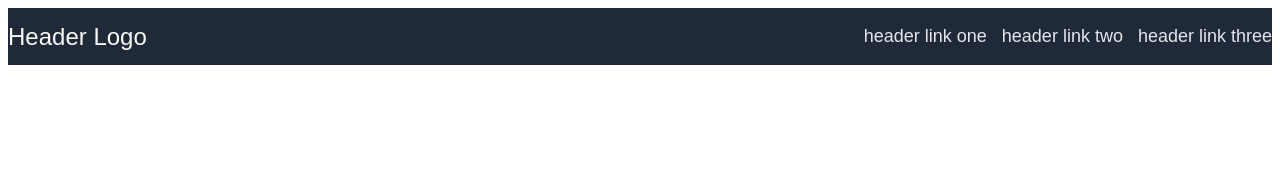
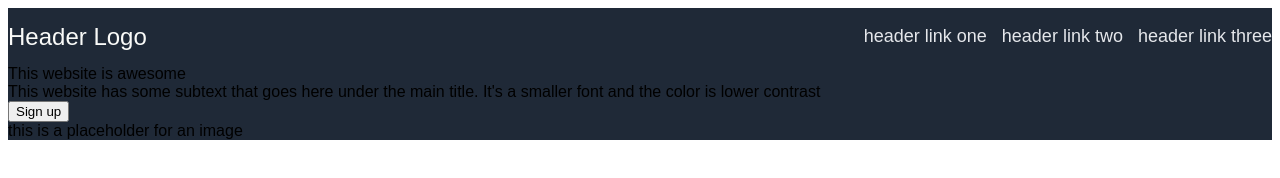
Before and after one commit to corshiba/odin-landing-page, a plain HTML site: page index.html in a window 1280 px wide. Drawn offline with Linux system fonts and the light colour scheme.

Commit message:
Add Hero content html

```diff
--- a/index.html
+++ b/index.html
@@ -21,7 +21,20 @@
             </div>
         </div>
         <div class="hero-content">
-
+            <div class="hero-content-left">
+                <div class="hero-main-text">
+                    This website is awesome
+                </div>
+                <div class="hero-secondary-text">
+                    This website has some subtext that goes here under the main title. It's a smaller font and the color is lower contrast
+                </div>
+                <div class="hero-btn">
+                    <button>Sign up</button>
+                </div>
+            </div>
+            <div class="hero-content-right">
+                this is a placeholder for an image
+            </div>
         </div>
     </div>
 
```
